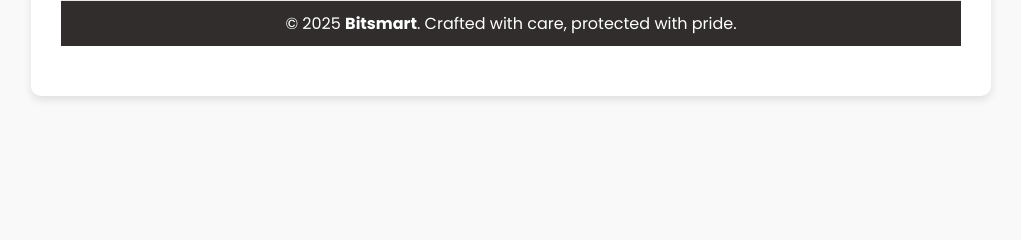
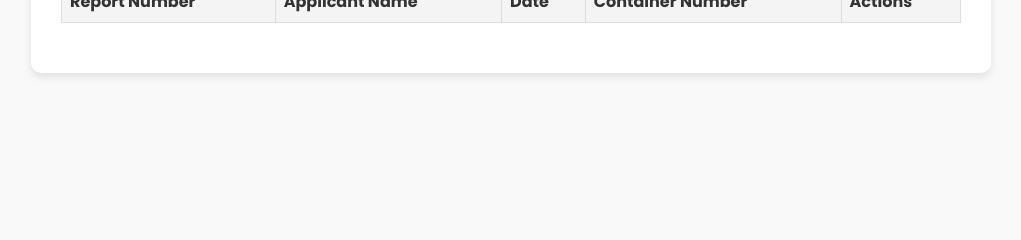
Before and after one commit to Praveen3226/viking12, a Flask app: page /reportFCL in a window 1280 px wide. Shown: the part 504-744 px from the top of the page, without its empty margins (129-1150 px from the left). Run offline with Flask 3, Linux system fonts and the light colour scheme; the visitor is signed in with stand-in values (Sample User, id 1); data that the repository does not hold is empty.

Commit message:
Update reportFCL.html

```diff
--- a/templates/reportFCL.html
+++ b/templates/reportFCL.html
@@ -93,14 +93,7 @@
                 margin-bottom: 10px;
             }
         }
-        .footer {
-            text-align: center;
-            padding: 10px;
-            color: white;
-            background-color: rgb(49, 45, 45);
-            border-top: 1px solid #e7e7e7;
-            margin-top: auto;
-        }
+
     </style>
 </head>
 <body>
@@ -139,9 +132,7 @@
                 {% endfor %}
             </tbody>
         </table>
-        <footer class="footer">
-            &copy;  2025 <strong>Bitsmart</strong>. Crafted with care, protected with pride.
-        </footer>
+
 
     </div>
 </body>
```
